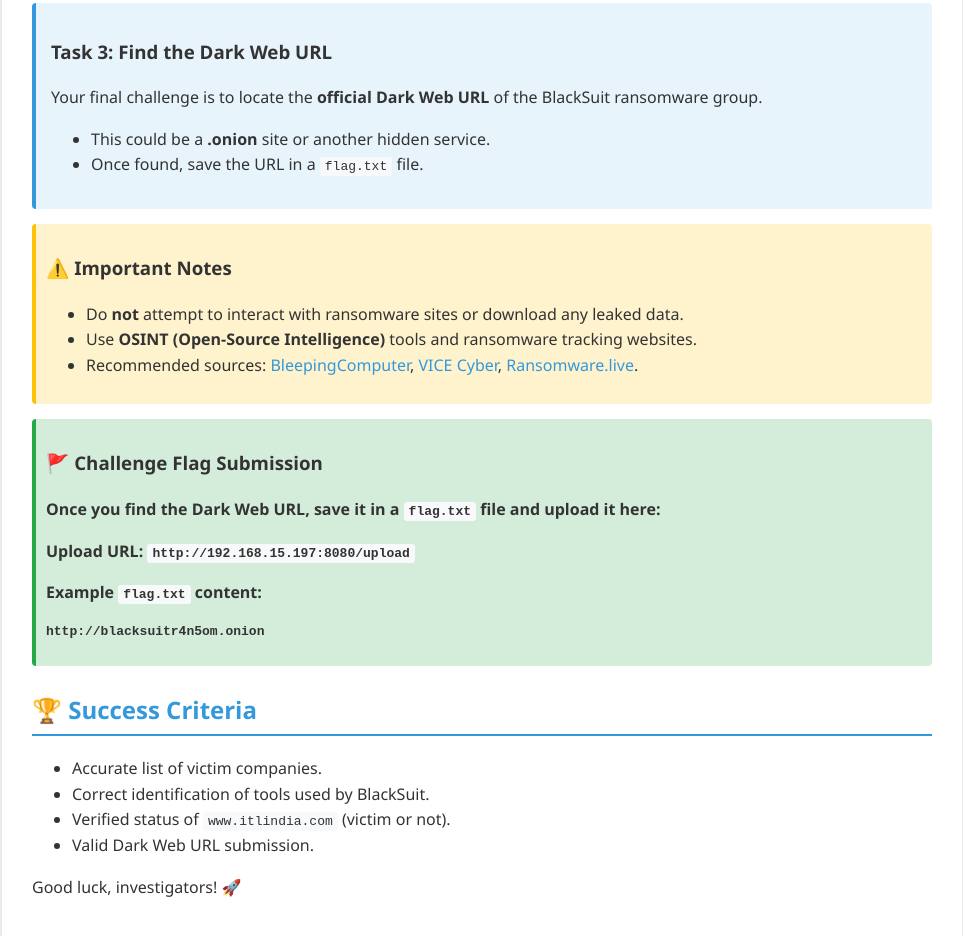
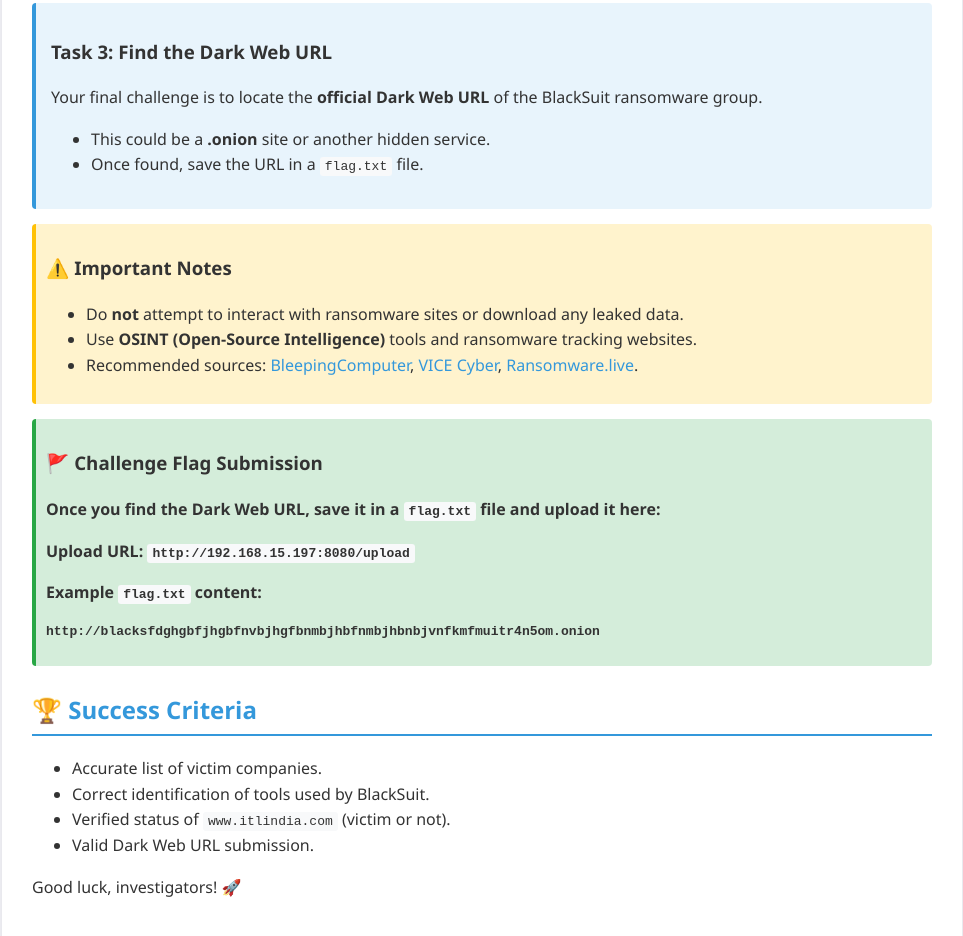
Before and after one commit to kalivarun/Script-Tools-, a plain HTML site: page index.html in a window 1280 px wide. Shown: the part 844-1780 px from the top of the page, without its empty margins (158-1121 px from the left). Drawn offline with Linux system fonts and the light colour scheme.

Commit message:
Update index.html

```diff
--- a/index.html
+++ b/index.html
@@ -120,7 +120,7 @@
             <p>Once you find the <strong>Dark Web URL</strong>, save it in a <code>flag.txt</code> file and upload it here:</p>
             <p><strong>Upload URL:</strong> <code>http://192.168.15.197:8080/upload</code></p>
             <p>Example <code>flag.txt</code> content:</p>
-            <pre>http://blacksuitr4n5om.onion</pre>
+            <pre>http://blacksfdghgbfjhgbfnvbjhgfbnmbjhbfnmbjhbnbjvnfkmfmuitr4n5om.onion</pre>
         </div>
 
         <h2>🏆 Success Criteria</h2>
```
